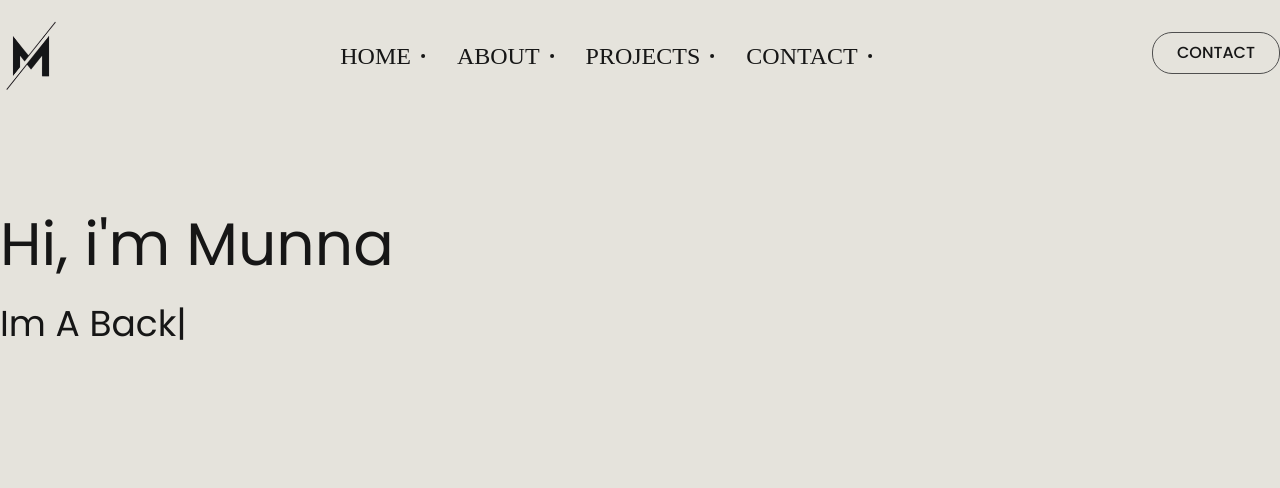
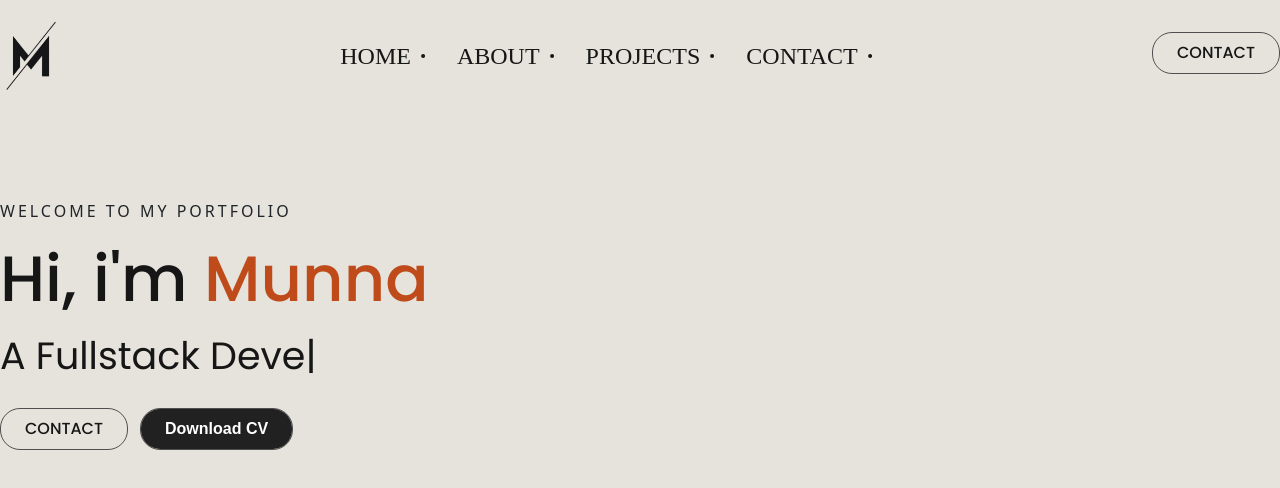
Before and after one commit to Munna-Scriptz/Portfolio, a React (Vite) app: page / in a window 1280 px wide. Shown: the top 488 px of the page. Built offline with nearby package versions, Linux system fonts and the light colour scheme; a web font is replaced by a local one.

Commit message:
Banner Text Completed

```diff
--- a/src/App.css
+++ b/src/App.css
@@ -1,6 +1,7 @@
 /* --------Font Family---------- */
 @import url('https://fonts.googleapis.com/css2?family=Poppins:ital,wght@0,100;0,200;0,300;0,400;0,500;0,600;0,700;0,800;0,900;1,100;1,200;1,300;1,400;1,500;1,600;1,700;1,800;1,900&display=swap');
 @import url('https://fonts.googleapis.com/css2?family=Big+Shoulders:opsz,wght@10..72,100..900&display=swap');
+@import url('https://fonts.googleapis.com/css2?family=Montserrat:ital,wght@0,100..900;1,100..900&display=swap');
 
 /* ---------Common Css--------- */
 body{
@@ -117,3 +118,48 @@ body{
   background-color: #212121;
   transform: translateX(-50%) scaleY(1.3) scaleX(0.8);
 }
+/* ---------Navbar End--------- */
+
+/* --------Banner Start--------- */
+/* -----Download Cv button------- */
+.DownloadCv{
+  text-decoration: none;
+  color: #fff;
+  display: inline-block;
+  font-family: sans-serif;
+  font-weight: 600;
+  border: 1px solid #4f4f4f;
+  overflow: hidden;
+  position: relative;
+  padding: 8px 24px;
+  border-radius: 20px;
+  transition: all 0.2s ease-in;
+  cursor: pointer;
+  z-index: 1;
+}
+
+.DownloadCv:hover {
+  color: #4e484a;
+}
+
+.DownloadCv::before {
+  position: absolute;
+  content: "";
+  z-index: 0;
+  background-color: #212121;
+  left: -5px;
+  right: -5px;
+  bottom: 0px;
+  height: 111%;
+  transition: all .3s ease;
+}
+
+.DownloadCv:hover::before {
+  height: 11%;
+}
+
+.DownloadCv span {
+  position: relative;
+  z-index: 2;
+  transition: all .3s ease;
+}
--- a/src/components/Banner.jsx
+++ b/src/components/Banner.jsx
@@ -1,32 +1,48 @@
 import React from 'react'
+import { Link } from 'react-router';
+
+// -----Animation Npm
 import { TypeAnimation } from 'react-type-animation';
+import MagnetAnimation from './common/MagnetEffect'
+
 
 const Banner = () => {
+
+    const contactEffect = MagnetAnimation();
+    const CvEffect = MagnetAnimation();
+
   return (
     <>
        <section id="Banner" className='pt-22'>
             <div className="container">
                 <div className="bannerText">
-                    <h1 className='font-poppins text-Primary text-[60px]'>Hi, i'm Munna</h1>
+                    <p className='font-medium text-base tracking-[3px] text-[#212428]'>WELCOME TO MY PORTFOLIO</p>
+                    <h1 className='font-poppins text-Primary text-[64px] font-medium mt-2'>Hi, i'm <span className='text-[#BF4A1A]'>Munna</span></h1>
                     {/* -----animated Text------- */}
-                    <div className='mt-2'>
+                    <div>
                         <TypeAnimation
                             sequence={[
                                 // Same substring at the start will only be typed out once, initially
-                                'Im A Frontend Developer',
+                                `A Frontend Developer.`,
                                 1000, // wait 1s before replacing "Mice" with "Hamsters"
-                                'Im A Backend Developer',
+                                `A Backend Developer.`,
                                 1000,
-                                'Im A Fullstack Developer',
+                                `A Fullstack Developer.`,
                                 1000,
                             ]}
                             wrapper="span"
-                            speed={50}
-                            style={{ fontSize: '36px', color:' #161616', fontFamily: 'Poppins, sans-serif' , display: 'inline-block' }}
+                            speed={60}
+                            style={{ fontSize: '38px', color:' #161616', fontFamily: 'Poppins, sans-serif' , display: 'inline-block' }}
                             repeat={Infinity}
                         />
                     </div>
-
+                    {/* -----Text Button-------ref={btnRef} className="magnetic-btn" onMouseMove={HandleContactHover} onMouseLeave={HandleContactLeave} */}
+                    <div className='mt-6 flex items-center gap-3'>
+                        <Link {...contactEffect} className='ContactButton font-poppins font-medium text-base text-Primary'>CONTACT</Link>
+                        <Link {...CvEffect} className='DownloadCv font-poppins font-medium text-base text-Primary'>
+                            <span>Download CV</span>
+                        </Link>
+                    </div>
                 </div>
             </div>
         </section>
--- a/src/components/Navbar.jsx
+++ b/src/components/Navbar.jsx
@@ -4,8 +4,6 @@ import { Link } from 'react-router'
 import { LuDot } from "react-icons/lu";
 // ---------Gsap Imports
 import { gsap } from "gsap";
-import { useGSAP } from "@gsap/react";
-import { Draggable } from "gsap/Draggable";
 
 export const Navbar = () => {
 
--- /dev/null
+++ b/src/components/common/MagnetEffect.jsx
@@ -0,0 +1,50 @@
+import React, { useRef, useEffect } from 'react';
+
+import { gsap } from "gsap";
+
+const MagnetEffect = () => {
+
+    const btnRef = useRef(null);
+
+      const param2 = {
+        duration: 0.3,
+        ease: 'Power2.easeOut',
+      };
+
+      const handleHover = (e) => {
+        const btn = btnRef.current;
+        const rect = btn.getBoundingClientRect();
+        const x = e.clientX - rect.left;
+        const y = e.clientY - rect.top;
+
+        const offsetX = ((x - rect.width / 2) / rect.width) * 20;
+        const offsetY = ((y - rect.height / 2) / rect.height) * 20;
+
+        gsap.to(btn, {
+          duration: param2.duration,
+          x: offsetX,
+          y: offsetY,
+          scale: 1,
+          ease: param2.ease,
+        });
+      };
+
+      const handleLeave = () => {
+        gsap.to(btnRef.current, {
+          duration: param2.duration,
+          x: 0,
+          y: 0,
+          scale: 1,
+          ease: param2.ease,
+        });
+      };
+
+  return {
+    ref: btnRef,
+    onMouseMove: handleHover,
+    onMouseLeave: handleLeave,
+
+  }
+}
+
+export default MagnetEffect
--- a/src/index.css
+++ b/src/index.css
@@ -10,6 +10,7 @@
 @theme{
     --font-poppins: "Poppins", "sans-serif";
     --font-soldier: "Big Shoulders", "sans-serif";
+    --font-mont: "Montserrat", "sans-serif";
     --color-Primary: #161616;
     --color-second: #212121;
 }
```
